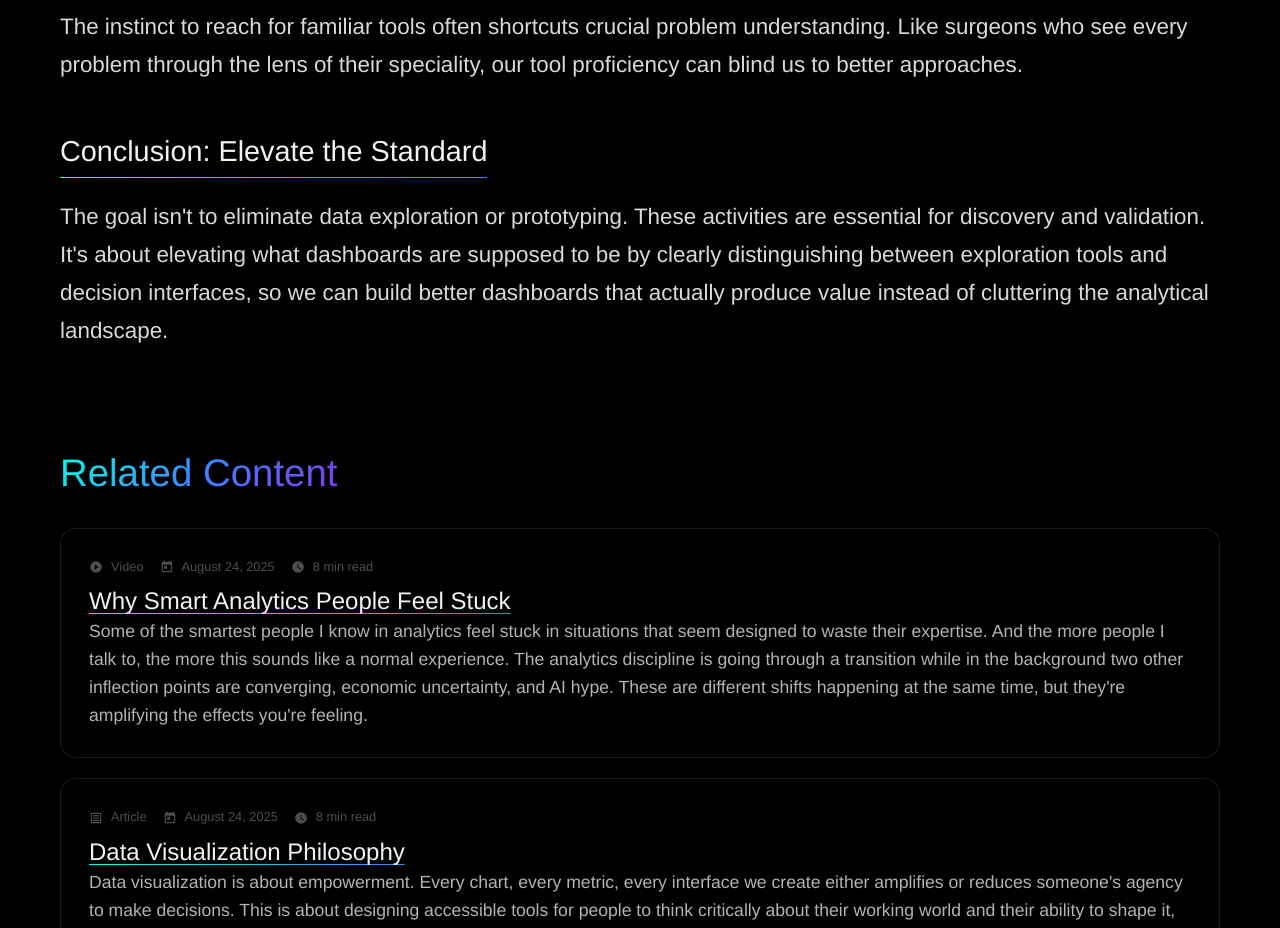
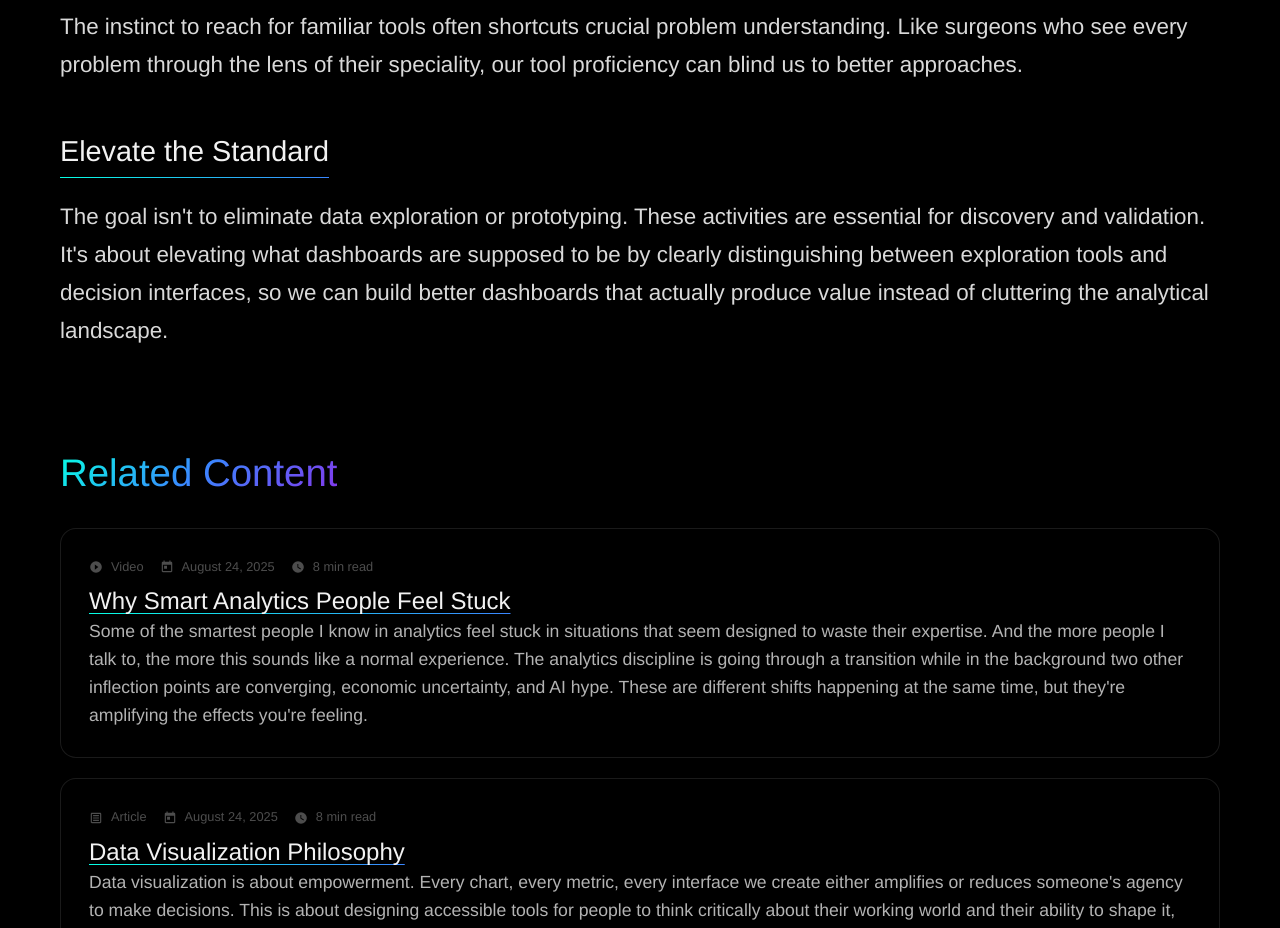
Before and after one commit to ryangensel/thinkinginterfacedesign, a plain HTML site: page content/why-i-wireframe-dashboards.html in a window 1280 px wide. Shown: the part 4620-5548 px from the top of the page. Drawn offline with Linux system fonts and the light colour scheme.

Commit message:
Change conclusion header

```diff
--- a/content/why-i-wireframe-dashboards.html
+++ b/content/why-i-wireframe-dashboards.html
@@ -115,7 +115,7 @@
 
                 <p>The instinct to reach for familiar tools often shortcuts crucial problem understanding. Like surgeons who see every problem through the lens of their speciality, our tool proficiency can blind us to better approaches.</p>
 
-                <h3>Conclusion: Elevate the Standard</h3>
+                <h3>Elevate the Standard</h3>
 
                 <p>The goal isn't to eliminate data exploration or prototyping. These activities are essential for discovery and validation. It's about elevating what dashboards are supposed to be by clearly distinguishing between exploration tools and decision interfaces, so we can build better dashboards that actually produce value instead of cluttering the analytical landscape.</p>
 
```
